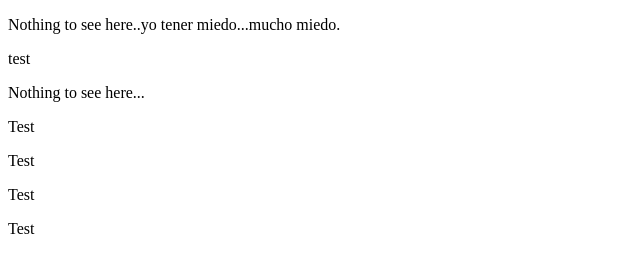
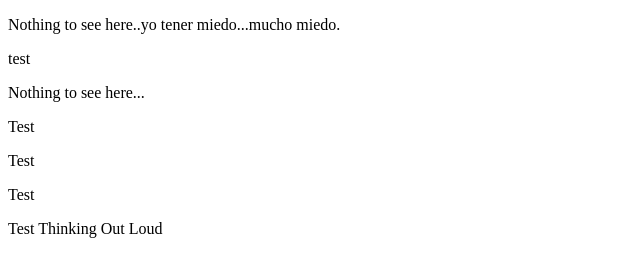
Before and after one commit to JuliethRuiz/Test, a plain HTML site: page index.html in a window 1280 px wide. Shown: the whole page, without its empty margins (0-640 px from the left). Drawn offline with Linux system fonts and the light colour scheme; files that its build step writes are made by us from their sources.

Commit message:
ssh cambios

```diff
--- a/index.html
+++ b/index.html
@@ -20,7 +20,7 @@
 	</header>
   <p>Nothing to see here...</p>
   <p> Test </p>
-<p> Test </p>                             <p> Test </p>                             <p> Test </p>
+<p> Test </p>                             <p> Test </p>                             <p> Test Thinking Out Loud </p>
 
   <!-- Project -->
   <script src="main.js"></script>
```
